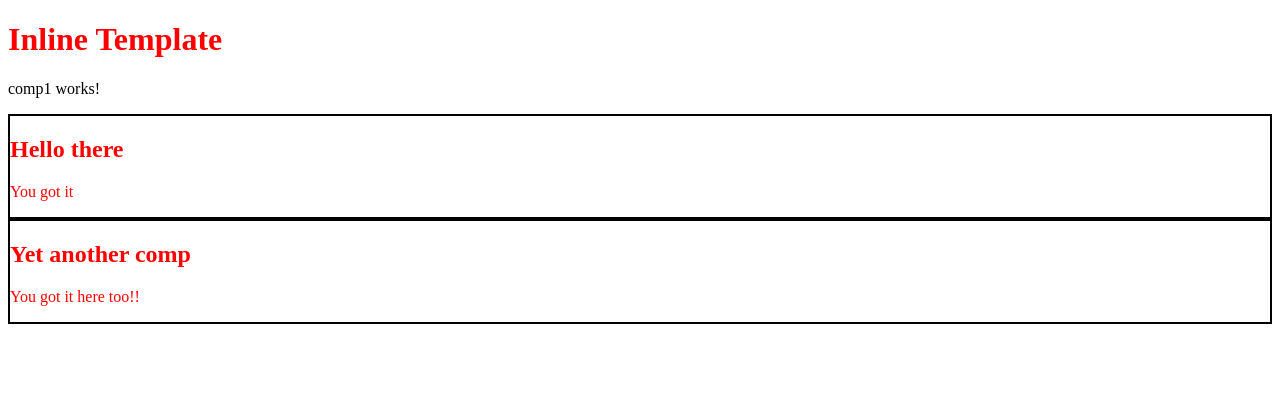
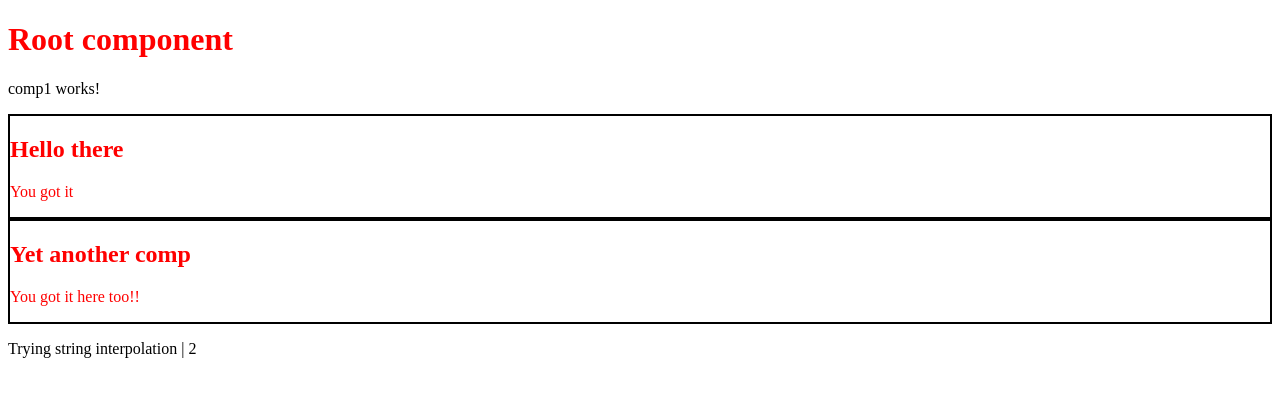
Before and after one commit to amanagarwal2189/AngularMagic, an Angular app: page / in a window 1280 px wide. Shown: the top 396 px of the page. Built offline with nearby package versions, Linux system fonts and the light colour scheme.

Commit message:
data binding

```diff
--- a/src/app/app.component.ts
+++ b/src/app/app.component.ts
@@ -1,5 +1,6 @@
 import { Component } from '@angular/core';
 import { Comp1Component, Comp2Component } from './comp1';
+import { DbcomComponent } from './dbcom';
 
 @Component({
   moduleId: module.id,
@@ -7,7 +8,7 @@ import { Comp1Component, Comp2Component } from './comp1';
 /**  templateUrl: './app.component.html',
   styleUrls: ['./app.component.css']*/
   template: `
-  <h1>Inline Template</h1>
+  <h1>Root component</h1>
   <app-comp1></app-comp1>
   <app-comp2>
       <div>
@@ -21,6 +22,9 @@ import { Comp1Component, Comp2Component } from './comp1';
           <p> You got it here too!! </p>
       </div>
   </app-comp2>
+  <app-dbcom>
+
+  </app-dbcom>
   `,
   styles:[`
   	h1{
--- a/src/app/app.module.ts
+++ b/src/app/app.module.ts
@@ -6,12 +6,14 @@ import { HttpModule } from '@angular/http';
 import { AppComponent } from './app.component';
 import { Comp1Component } from './comp1/comp1.component';
 import { Comp2Component } from './comp1/comp2.component';
+import { DbcomComponent } from './dbcom/dbcom.component';
 
 @NgModule({
   declarations: [
     AppComponent,
     Comp1Component,
-    Comp2Component
+    Comp2Component,
+    DbcomComponent
   ],
   imports: [
     BrowserModule,
--- /dev/null
+++ b/src/app/dbcom/dbcom.component.html
@@ -0,0 +1,3 @@
+<p>
+  {{stringInterpolation}} | {{numInterpolation}}
+</p>
--- /dev/null
+++ b/src/app/dbcom/dbcom.component.ts
@@ -0,0 +1,11 @@
+import { Component } from '@angular/core';
+
+@Component({
+  selector: 'app-dbcom',
+  templateUrl: './dbcom.component.html',
+  styleUrls: ['./dbcom.component.css']
+})
+export class DbcomComponent {
+	stringInterpolation = "Trying string interpolation";
+	numInterpolation = 2;
+}
--- /dev/null
+++ b/src/app/dbcom/index.ts
@@ -0,0 +1 @@
+export { DbcomComponent } from './dbcom.component';
```
Also changed, not shown: src/app/dbcom/dbcom.component.css (added).
